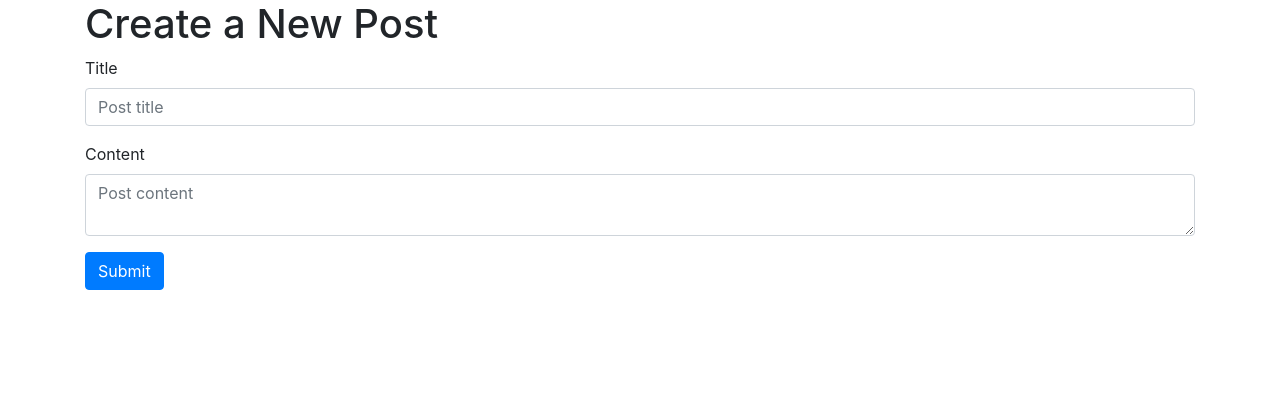
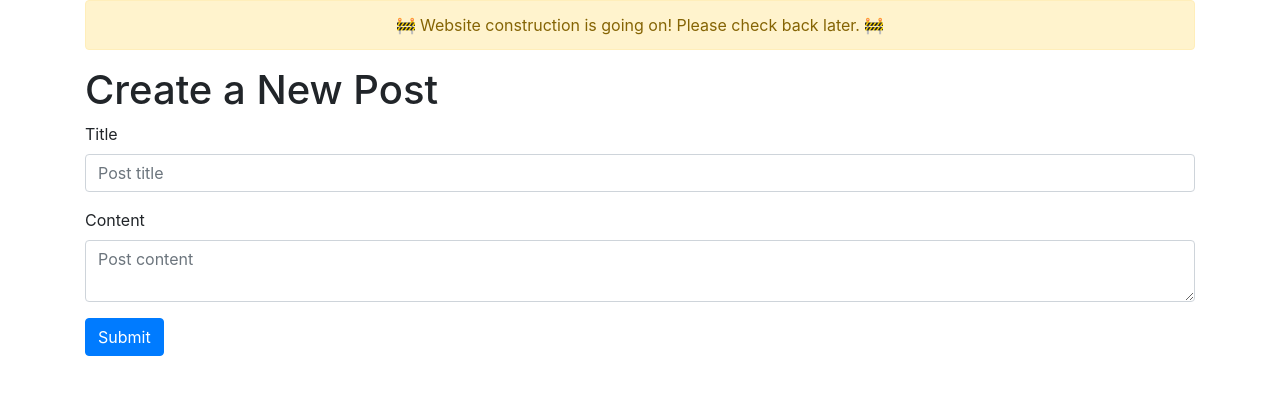
Before and after one commit to IshwarGautam/Blog-Website, a Flask app: page /create in a window 1280 px wide. Shown: the part 58-453 px from the top of the page. Run offline with Flask 3, Linux system fonts and the light colour scheme; a user stored in the database is signed in; some libraries are stand-ins or nearby versions.

Commit message:
Display note

```diff
--- a/app.py
+++ b/app.py
@@ -136,7 +136,7 @@ def login():
 @login_required
 def logout():
     logout_user()
-    return redirect(url_for("login"))
+    return redirect(url_for("index"))
 
 if __name__ == "__main__":
     app.run()
--- a/templates/base.html
+++ b/templates/base.html
@@ -49,7 +49,11 @@
         </div>
       </div>
     </nav>
-
+    <div class="container text-center">
+      <div class="alert alert-warning" role="alert">
+        🚧 Website construction is going on! Please check back later. 🚧
+      </div>
+    </div>
     <div class="container">
       {% for message in get_flashed_messages() %}
       <div class="alert alert-danger">{{ message }}</div>
```
